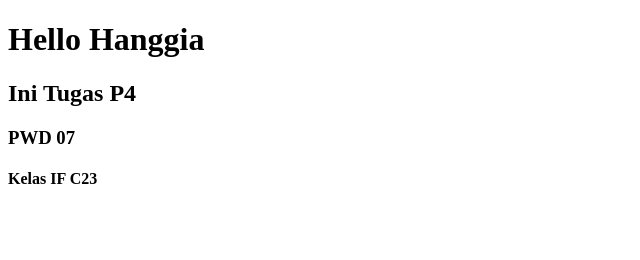
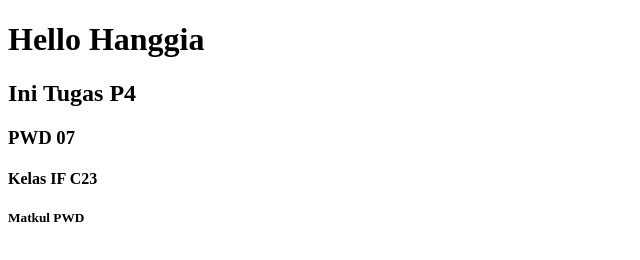
Before and after one commit to Hanggi777/T4PWD7-PRAKTIKUM, a plain HTML site: page index.html in a window 1280 px wide. Shown: the full height of the page, 0-640 px from the left. Drawn offline with Linux system fonts and the light colour scheme.

Commit message:
menambahkan H5

```diff
--- a/index.html
+++ b/index.html
@@ -10,5 +10,6 @@
     <h2>Ini Tugas P4</h2>
     <h3>PWD 07</h3>
     <h4>Kelas IF C23</h4>
+    <h5>Matkul PWD</h5>
 </body>
 </html>
```
